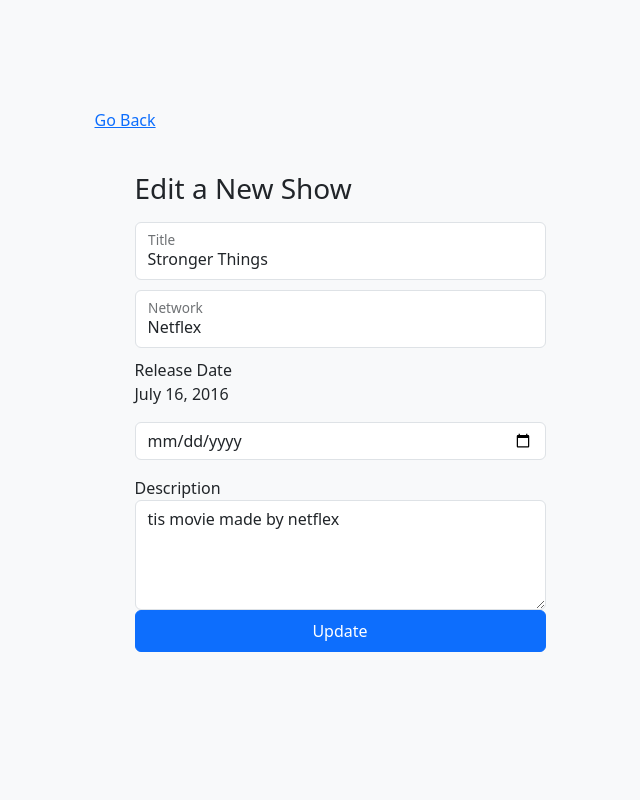
After one commit to MohnadSaadeh/Frameworks, a Django app: page /edit_a_show/1 in a window 1280 px wide. The commit adds this page. Shown: the whole page, without its empty margins (260-900 px from the left). Run offline with Django 5.2, Linux system fonts and the light colour scheme; data comes from the database, SQL or seed files in the repository; both versions use the stored data as it was after the commit; some libraries are stand-ins or nearby versions.

Commit message:
complete CRUD operations

```diff
--- a/django/django_fullstack/TV_Shows/tv_app/models.py
+++ b/django/django_fullstack/TV_Shows/tv_app/models.py
@@ -1,22 +1,20 @@
 from django.db import models
-
+import re
 # Create your models here.
 
 class ShowManager(models.Manager):
     def basic_validator(self, postData):
         errors = {}
-        # EMAIL_REGEX = re.compile(r'^[a-zA-Z0-9.+_-]+@[a-zA-Z0-9._-]+\.[a-zA-Z]+$')
+        DATE_REGEX = re.compile(r'^\d{4}\-(0?[1-9]|1[012])\-(0?[1-9]|[12][0-9]|3[01])$')
         # add keys and values to errors dictionary for each invalid field
         if len(postData['title']) < 3  :
             errors["title"] = "title should be at least 3 characters"
-        if Show.objects.filter (title = postData['title']):
-            errors["title"] = "this show is already exist"
         if len(postData['network']) < 3:
             errors["network"] = "Network should be at least 3 characters"
         if len(postData['description']) < 3:
             errors["description"] = "a Description should be at least 3 characters"
-        # if not EMAIL_REGEX.match(postData['author_notes']):
-        #     errors["author_notes"] = "the note shuld be an E-mail"
+        if not DATE_REGEX.match(postData['release_date']):
+            errors["release_date"] = "the Date shuld be like YYYY-MM-DD"
         return errors
 
 
@@ -39,6 +37,16 @@ def all_shows():
 def view_a_show(id):
     return Show.objects.get(id = id)
 
+
+def update_a_show(id, show_title, show_network, show_release_date, show_description):
+    show = Show.objects.get(id = id)
+    show.title = show_title
+    show.network = show_network
+    show.release_date = show_release_date
+    show.description = show_description
+    show.save()
+    return show
+
 def delete_a_show(id):
     show = Show.objects.get(id = id)
     return show.delete()
--- a/django/django_fullstack/TV_Shows/tv_app/static/css/style.css
+++ b/django/django_fullstack/TV_Shows/tv_app/static/css/style.css
@@ -37,3 +37,6 @@ h3 {
 .messages {
     color: red;
 }
+.a_chosen_show {
+    display: flex;
+}
--- /dev/null
+++ b/django/django_fullstack/TV_Shows/tv_app/templates/edit_a_show.html
@@ -0,0 +1,83 @@
+
+<!doctype html>
+<html lang="en" data-bs-theme="auto">
+    <head>
+
+    <meta charset="utf-8">
+    <meta name="viewport" content="width=device-width, initial-scale=1">
+    <meta name="description" content="">
+    <meta name="author" content="Mark Otto, Jacob Thornton, and Bootstrap contributors">
+    <meta name="generator" content="Hugo 0.122.0">
+    <title>Books & Authors with Templates</title>
+    {% load static %}
+    <link rel="stylesheet" href="{% static 'css/style.css' %}">
+    <link rel="stylesheet" href="{% static 'css/bootstrap.css' %}">
+    <script src="{% static 'js/bootstrap.js' %}"></script>
+    <script src="/docs/5.3/assets/js/color-modes.js"></script>
+
+</head>
+
+<body class="d-flex align-items-center py-4 bg-body-tertiary">
+
+<main class="form-signin w-100 m-auto">
+
+    <a href="/">Go Back</a>
+
+        <div class="form_container" >
+            <div class="theform">
+                <form method="post" action="/update_a_show/{{a_show.id}}">
+                    {% csrf_token %}
+                    <h1 class="h3 mb-3 fw-normal">Edit a New Show</h1>
+
+                    <div class="form-floating">
+                        <input name="title" type="text" class="form-control"  value="{{a_show.title }}">
+                        <label >Title</label>
+                    </div>
+                    <div class="form-floating">
+
+                        <input name="network" type="text" class="form-control" value="{{a_show.network}}">
+                        <label >Network</label>
+
+                    </div>
+                    <div class="mb-3">
+                        <label >Release Date</label><p>{{a_show.release_date}}</p>
+                        <input name="release_date" type="date" class="form-control" >
+                    </div>
+                    <div class="form-group">
+                        <label >Description</label>
+                        <textarea name="description" class="form-control" cols="40" rows="4">{{a_show.description}}</textarea>
+                    </div>
+
+
+
+
+
+                    <div class="form-floating">
+                        <button class="btn btn-primary w-100 py-2" type="submit">Update</button>
+                    </div>
+
+
+                </form>
+                {% if messages %}
+                <ul class="messages">
+                    {% for message in messages %}
+                        <li {% if message.tags %} class="{{ message.tags }}"{% endif %}>{{ message }}</li>
+                    {% endfor %}
+                </ul>
+                {% endif %}
+            </div>
+            <div class="theform">
+
+                <table class="table table-striped table-Active">
+            </div>
+        </div>
+        <hr>
+
+    <!-- <h3 class="h3 mb-3 fw-normal "> <a href="authors_page">Add a New Show</a></h3> -->
+
+
+
+</main>
+<script src="/docs/5.3/dist/js/bootstrap.bundle.min.js" integrity="sha384-YvpcrYf0tY3lHB60NNkmXc5s9fDVZLESaAA55NDzOxhy9GkcIdslK1eN7N6jIeHz" crossorigin="anonymous"></script>
+    </body>
+</html>
--- a/django/django_fullstack/TV_Shows/tv_app/templates/shows.html
+++ b/django/django_fullstack/TV_Shows/tv_app/templates/shows.html
@@ -42,7 +42,7 @@
                             <td>{{show.title}}</td>
                             <td>{{show.network}}</td>
                             <td>{{ show.release_date}} </td>
-                            <td><a href="/shows/{{show.id}}">Show</a> <a href="view_book/{{books.id}}">Edit</a> <a href="view_book/{{books.id}}">Delete</a></td>
+                            <td><a href="/shows/{{show.id}}">Show</a> <a href="/edit_a_show/{{show.id}}">Edit</a> <a href="/delete_a_show/{{show.id}}">Delete</a></td>
                         </tr>
                         {% endfor %}
 
--- a/django/django_fullstack/TV_Shows/tv_app/urls.py
+++ b/django/django_fullstack/TV_Shows/tv_app/urls.py
@@ -4,6 +4,9 @@ urlpatterns = [
     path('', views.tv_shows ),
     path('shows', views.shows ),
     path('shows/<int:id>', views.view_a_show ), # go to a show by id
+    path('edit_a_show/<int:id>', views.edit_a_show ), # Edit a show by id
+    path('update_a_show/<int:id>', views.update_a_show ), # Update a show by id
+    path('delete_a_show/<int:id>', views.delete_a_show), # Delete a show by id
     path('new', views.add_show_page ),
     path('add_show', views.get_show ),
 
--- a/django/django_fullstack/TV_Shows/tv_app/views.py
+++ b/django/django_fullstack/TV_Shows/tv_app/views.py
@@ -38,3 +38,29 @@ def view_a_show(request, id):
         "a_show" : the_show
     }
     return render(request, 'view_a_show.html', context)
+
+def edit_a_show(request, id):
+    the_show = models.view_a_show(id)
+    context = {
+        "a_show" : the_show
+    }
+    return render(request, 'edit_a_show.html', context)
+
+def update_a_show(request, id):
+    errors = models.Show.objects.basic_validator(request.POST)
+    if len(errors) > 0:
+        for key, value in errors.items():
+            messages.error(request, value)
+        # redirect the user back to the form to fix the errors
+        return redirect(f'/edit_a_show/{id}' )
+    else:
+        show_title = request.POST['title']
+        show_network = request.POST['network']
+        show_release_date = request.POST['release_date']
+        show_description = request.POST['description']
+        models.update_a_show(id, show_title, show_network, show_release_date, show_description)
+        return redirect(f'/shows/{id}')
+
+def delete_a_show(request, id):
+    models.delete_a_show(id)
+    return redirect('/shows')
```
Also changed, not shown: django/django_fullstack/TV_Shows/tv_app/templates/view_a_show.html (+17 -18 lines), django/django_fullstack/TV_Shows/db.sqlite3.
